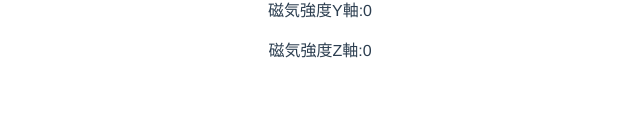
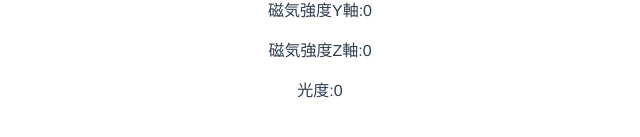
Before and after one commit to m-chino/growth-cat-front, a Vue app: page /#/ in a window 1280 px wide. Shown: the part 585-722 px from the top of the page, without its empty margins (320-960 px from the left). Built offline with nearby package versions, Linux system fonts and the light colour scheme.

Commit message:
光度を追加

```diff
--- a/src/components/Growthcat.vue
+++ b/src/components/Growthcat.vue
@@ -13,6 +13,7 @@
         <p>磁気強度X軸:{{moment.magnetometer_x}}</p>
         <p>磁気強度Y軸:{{moment.magnetometer_y}}</p>
         <p>磁気強度Z軸:{{moment.magnetometer_z}}</p>
+        <p>光度:{{moment.luxometer}}</p>
       </div>
     </div>
 </template>
--- a/src/store/modules/moment.js
+++ b/src/store/modules/moment.js
@@ -17,7 +17,8 @@ export const Moments = {
             gyroscope_z: 0,
             magnetometer_x: 0,
             magnetometer_y: 0,
-            magnetometer_z: 0
+            magnetometer_z: 0,
+            luxometer: 0
         }]
     },
     mutations: {
```
